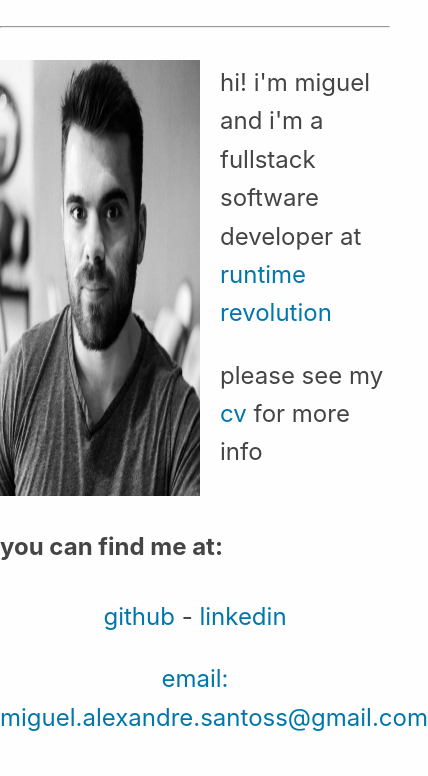
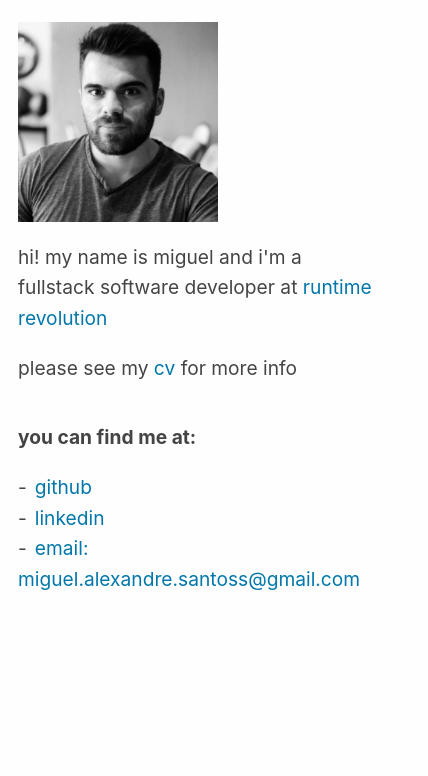
Before and after one commit to miguelsantoss/miguelsantoss1.github.io, a plain HTML site: page index.html in a window 390 px wide. Shown: the part 122-898 px from the top of the page, 428 px wide, since content can reach past the window. After the commit the page ends 844 px from the top, so only its background shows below. Drawn offline with Linux system fonts and the light colour scheme.

Commit message:
Fix layout on smaller screen

```diff
--- a/index.html
+++ b/index.html
@@ -12,16 +12,25 @@
   </head>
 
   <style type="text/css">
-   html { background-color: #fefefe; }
+   html {
+     background-color: #fefefe;
+   }
 
    body {
-     margin: 10% auto;
      color: #444;
      font-family: -apple-system, BlinkMac SystemFont, 'Segoe UI', Roboto, Oxygen, Ubuntu, Cantarell, 'Open Sans', 'Helvetica Neue', sans-serif;
-     font-size: 1.5em;
+     font-size: 1.4em;
      line-height: 1.6;
+   }
+
+   .container {
+     margin: 10% auto;
      max-width: 700px;
      text-transform: lowercase;
+   }
+
+   h4 {
+     margin: 1em 0;
    }
 
    a {
@@ -30,6 +39,7 @@
    }
 
    a:hover {
+     text-decoration: none;
      background: #07a;
      color: #fefefe;
    }
@@ -46,10 +56,14 @@
 
    .info {
      display: flex;
+     flex-direction: row;
    }
 
    img {
      max-width: 200px;
+     max-height: 200px;
+     width: auto;
+     height: auto;
      margin-top: 20px;
      margin-right: 20px;
    }
@@ -58,9 +72,50 @@
      text-align: center;
    }
 
+   @media only screen and (min-width: 769px) {
+     li:after {
+       content: "-";
+       padding-left: 8px;
+     }
+
+     li:last-child:after {
+       content: "";
+     }
+   }
+
+   @media only screen and (max-width: 768px) {
+     body {
+       font-size: 1.2em;
+     }
+
+
+     .container {
+       margin: 10px;
+     }
+
+     .info {
+       flex-direction: column;
+     }
+
+     ul, .email {
+       text-align: initial;
+     }
+
+     li {
+       text-decoration: initial;
+       display: block;
+     }
+
+     li:before {
+       content: "-";
+       padding-right: 8px;
+     }
+   }
+
   </style>
 
   <body>
+    <div class="container">
       <h1>About</h1>
       <hr/>
 
@@ -68,7 +123,7 @@
         <img alt="Profile Picture" src="photo.jpg" />
 
         <div>
-        <p>Hi! I'm Miguel and I'm a Fullstack Software Developer at <a target="_blank" rel="noopener noreferrer" href="https://www.runtime-revolution.com/">Runtime Revolution</a></p>
+          <p>Hi! My name is Miguel and I'm a Fullstack Software Developer at <a target="_blank" rel="noopener noreferrer" href="https://www.runtime-revolution.com/">Runtime Revolution</a></p>
 
           <p>Please see my <a href="cv.html">CV</a> for more info</p>
         </div>
@@ -77,13 +132,11 @@
       <section>
         <h4>You can find me at:</h4>
         <ul>
-        <li><a target="_blank" rel="noopener noreferrer" href="https://github.com/miguelsantoss1">Github</a> - </li>
+          <li><a target="_blank" rel="noopener noreferrer" href="https://github.com/miguelsantoss1">Github</a></li>
           <li><a target="_blank" rel="noopener noreferrer" href="https://www.linkedin.com/in/miguelsantoss/">LinkedIn</a></li>
+          <li><a target="_blank" rel="noopener noreferrer" href="mailto:miguel.alexandre.santoss@gmail.com">Email: miguel.alexandre.santoss@gmail.com</a></li>
         </ul>
-
-      <p class="email">
-        <a target="_blank" rel="noopener noreferrer" href="mailto:miguel.alexandre.santoss@gmail.com">Email: miguel.alexandre.santoss@gmail.com</a>
-      </p>
       </section>
+    </div>
   </body>
 </html>
```
Lines whose indentation alone changed are shown as unchanged.
